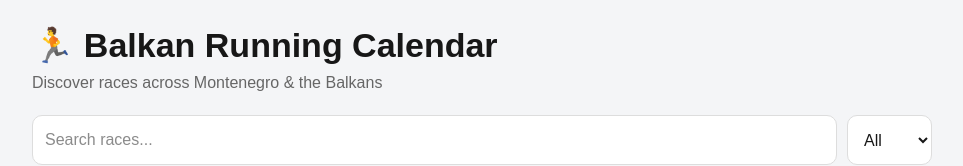
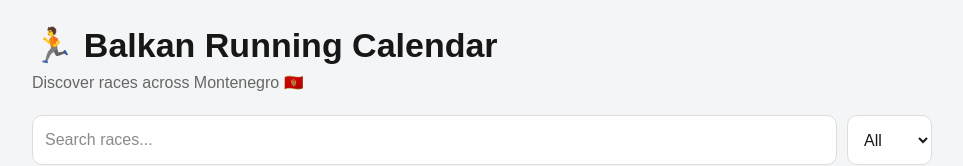
Before and after one commit to johnkremer-mne/runningkalender, a Next.js app: page / in a window 1280 px wide. Shown: the top 166 px of the page, without its empty margins (158-1121 px from the left). Built offline with nearby package versions, Linux system fonts and the light colour scheme.

Commit message:
Force update UI

```diff
--- a/app/page.tsx
+++ b/app/page.tsx
@@ -113,7 +113,7 @@ export default function Home() {
           🏃 Balkan Running Calendar
         </h1>
         <p style={{ color: "#666" }}>
-          Discover races across Montenegro & the Balkans
+          Discover races across Montenegro 🇲🇪
         </p>
       </div>
 
```
